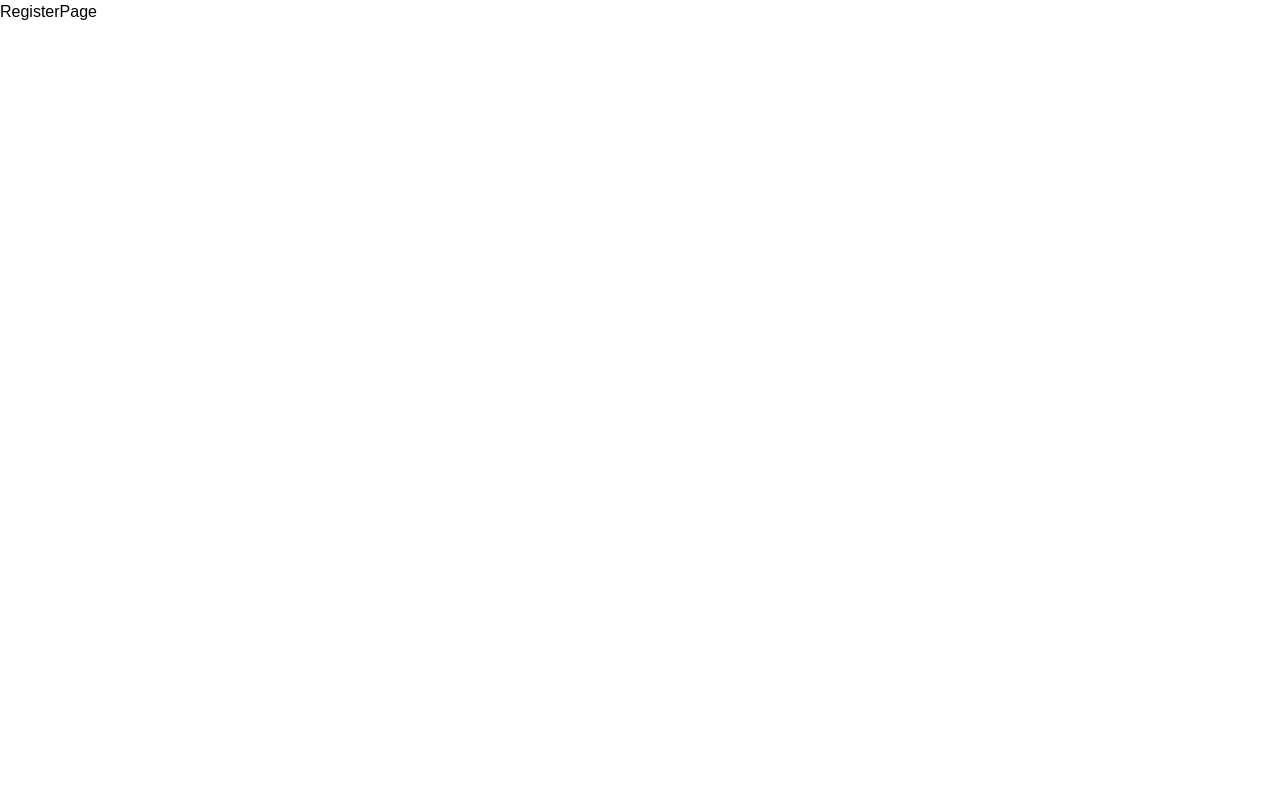
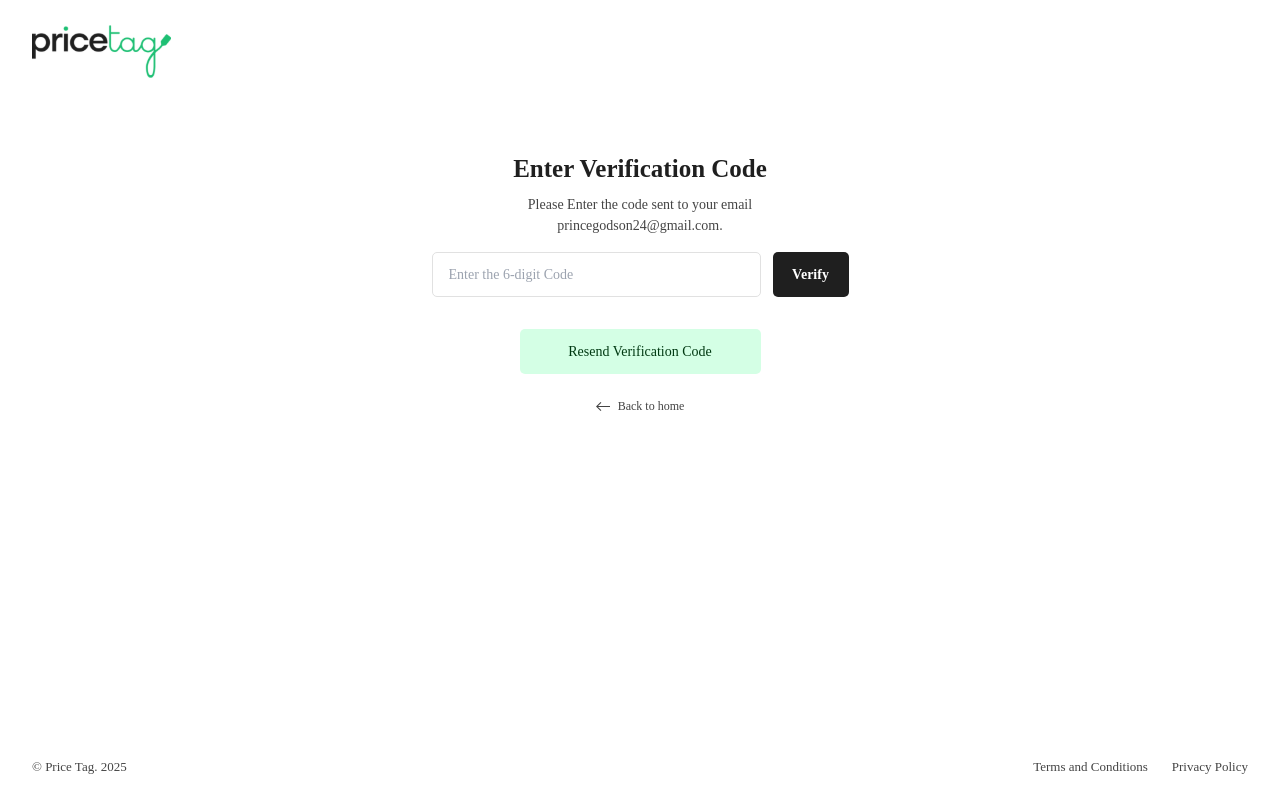
Before and after one commit to price-tag-tech/pricetag-frontend, a React (Create React App) app: page /verification in a window 1280 px wide. Built offline with nearby package versions, Linux system fonts and the light colour scheme.

Commit message:
Create email verification page

```diff
--- a/src/pages/EmailVerification.tsx
+++ b/src/pages/EmailVerification.tsx
@@ -1,10 +1,147 @@
-import React from 'react';
+import React, { useState } from 'react';
+import { Link, useNavigate } from 'react-router-dom';
+import logoImage from "../assets/logo/logo.svg";
 
-const EmailVerification: React.FC = () => {
+interface EmailVerificationProps {
+  email?: string;
+}
+
+const EmailVerification: React.FC<EmailVerificationProps> = ({
+  email = "princegodson24@gmail.com"
+}) => {
+  const navigate = useNavigate();
+  const [verificationCode, setVerificationCode] = useState<string>("");
+  const [isResending, setIsResending] = useState<boolean>(false);
+
+  const handleSubmit = (e: React.FormEvent) => {
+    e.preventDefault();
+    // verification logic here
+    console.log("Verification code:", verificationCode);
+  };
+
+  const handleResendCode = async () => {
+    setIsResending(true);
+    //resend logic here
+    console.log("Resending verification code to:", email);
+
+    // Simulate API call
+    setTimeout(() => {
+      setIsResending(false);
+    }, 2000);
+  };
+
+  const handleBackToHome = () => {
+    navigate('/');
+  };
+
   return (
-    <div>
-      {/* Implement this page based on your Figma design */}
-      <p>RegisterPage</p>
+    <div className="min-h-screen w-full bg-white flex flex-col">
+      <div className="flex justify-between items-center px-4 md:px-8 py-4 md:py-6">
+        <Link to="/" className="flex items-center h-full">
+          <img
+            src={logoImage}
+            alt="PriceTag Logo"
+            className="w-[6.5rem] md:w-[8.6875rem] h-[2.5rem] md:h-[3.4375rem] object-contain mt-1 md:mt-0"
+          />
+        </Link>
+      </div>
+
+      <div className="flex-1 flex flex-col justify-start px-4 md:px-8 py-8 md:py-12">
+        <div className="w-full max-w-[417px] mx-auto bg-white">
+          <h1 className="w-full text-[#1f1f1f] text-center font-['Poppins'] text-xl md:text-[1.5625rem] font-semibold leading-tight md:leading-[2.1875rem] mb-2">
+            Enter Verification Code
+          </h1>
+
+          <form onSubmit={handleSubmit} className="space-y-4">
+            <div className="text-center">
+              <p className="text-[#444] text-center font-['Poppins'] text-sm leading-normal max-w-[18.1875rem] mx-auto">
+                Please Enter the code sent to your email{' '}
+                <span className="font-medium">{email}</span>.
+              </p>
+            </div>
+
+            <div className="flex gap-3 items-end">
+              <div className="flex-1">
+                <input
+                  type="text"
+                  value={verificationCode}
+                  onChange={(e) => setVerificationCode(e.target.value)}
+                  placeholder="Enter the 6-digit Code"
+                  className="w-full h-[2.8125rem] rounded-[0.3125rem] border border-[#e1e1e1] px-4 text-sm font-['Poppins'] focus:outline-none focus:border-[#1dbf73] transition-colors"
+                  maxLength={6}
+                  required
+                />
+              </div>
+
+              <button
+                type="submit"
+                className="flex-shrink-0 w-[4.75rem] h-[2.8125rem] rounded-[0.3125rem] bg-[#1f1f1f] text-white font-['Poppins'] text-sm font-semibold hover:bg-black transition-colors"
+              >
+                Verify
+              </button>
+            </div>
+
+            <div className="flex justify-center pt-4">
+              <button
+                type="button"
+                onClick={handleResendCode}
+                disabled={isResending}
+                className="w-[15.0625rem] h-[2.8125rem] rounded-[0.3125rem] bg-[#d4ffe5] text-[#003912] font-['Poppins'] text-sm font-medium hover:bg-[#c0f5d7] transition-colors disabled:opacity-50 disabled:cursor-not-allowed"
+              >
+                {isResending ? "Resending..." : "Resend Verification Code"}
+              </button>
+            </div>
+
+            <div className="flex justify-center pt-2">
+              <button
+                type="button"
+                onClick={handleBackToHome}
+                className="inline-flex items-center text-[#444] hover:text-[#1dbf73] transition-colors"
+              >
+                <svg
+                  width={14}
+                  height={9}
+                  viewBox="0 0 14 9"
+                  fill="none"
+                  xmlns="http://www.w3.org/2000/svg"
+                  className="mr-2"
+                >
+                  <path
+                    fillRule="evenodd"
+                    clipRule="evenodd"
+                    d="M2.02913 5.01684L5.36449 8.26911L4.61492 9L0 4.50002L4.61492 0L5.36449 0.730898L2.02913 3.9832H14V5.01684H2.02913Z"
+                    fill="currentColor"
+                  />
+                </svg>
+                <span className="text-xs font-medium font-['Poppins']">
+                  Back to home
+                </span>
+              </button>
+            </div>
+          </form>
+        </div>
+      </div>
+
+      {/* Footer */}
+      <div className="px-4 md:px-8 py-4 md:py-6">
+        <div className="flex justify-between items-center text-[#444] font-['Poppins'] text-[.8125rem]">
+          <span>© Price Tag. {new Date().getFullYear()}</span>
+          <div className="space-x-6">
+            <Link
+              to="/terms"
+              className="hover:text-[#1dbf73] transition-colors"
+            >
+              Terms and Conditions
+            </Link>
+            <Link
+              to="/privacy"
+              className="hover:text-[#1dbf73] transition-colors"
+            >
+              Privacy Policy
+            </Link>
+          </div>
+        </div>
+      </div>
     </div>
   );
 };
```
